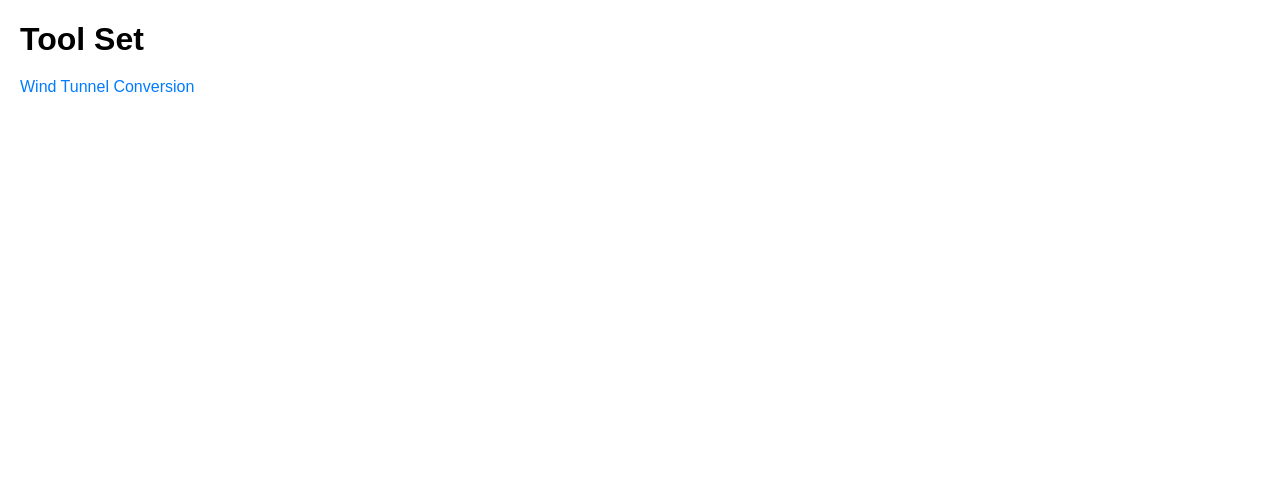
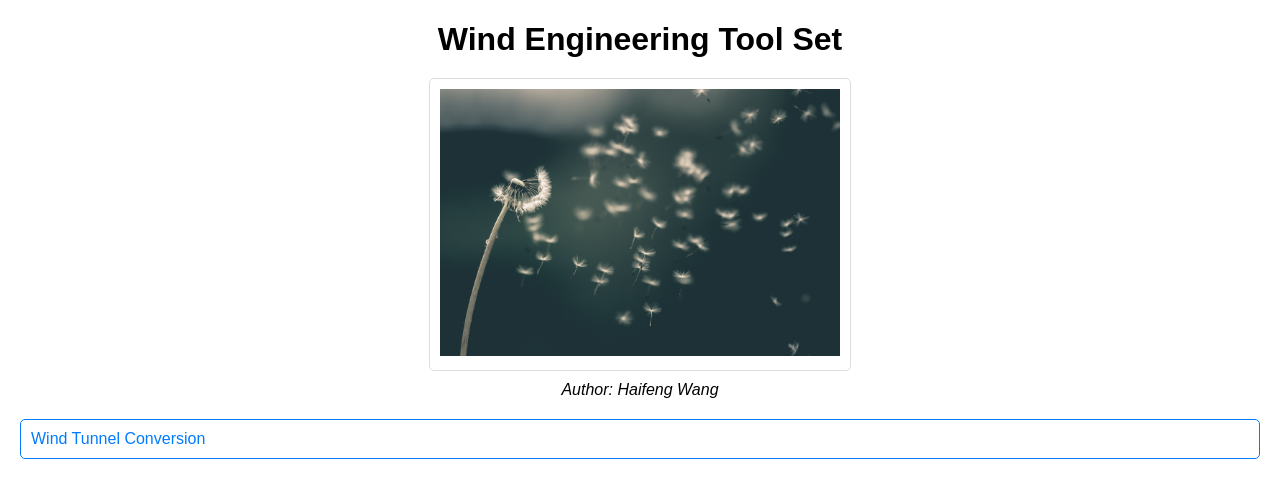
Before and after one commit to HaifengWangResearchGroup/toolbox_wind_engineering, a plain HTML site: page src/index.html in a window 1280 px wide. Drawn offline with Linux system fonts and the light colour scheme.

Commit message:
update home page

```diff
--- a/src/index.html
+++ b/src/index.html
@@ -3,36 +3,23 @@
 <head>
   <meta charset="UTF-8">
   <meta name="author" content="Haifeng Wang">
-  <title>Wind engineering tool set</title>
-  <style>
-    body {
-      font-family: Arial, sans-serif;
-      margin: 20px;
-    }
-
-    h1 {
-      margin-bottom: 20px;
-    }
-
-    ul {
-      list-style-type: none;
-      padding: 0;
-    }
-
-    li {
-      margin-bottom: 10px;
-    }
-
-    a {
-      text-decoration: none;
-      color: #007bff;
-    }
-  </style>
+  <title>Wind Engineering Tool Set</title>
+  <link rel="stylesheet" type="text/css" href="styles.css">
 </head>
 <body>
-  <h1>Tool Set</h1>
+  <h1>Wind Engineering Tool Set</h1>
+
+  <div class="figure-container">
+    <div class="figure">
+      <img src="./static/dandelions_fly_in_wind.jpg" alt="Fancy Figure" width="100%">
+    </div>
+    <div class="author">Author: Haifeng Wang</div>
+  </div>
+
   <ul>
     <li><a href="./apps/wind_tunnel_scaling/wind_tunnel_scaling.html">Wind Tunnel Conversion</a></li>
   </ul>
+
+  <script src="script.js"></script>
 </body>
 </html>
--- /dev/null
+++ b/src/styles.css
@@ -0,0 +1,57 @@
+body {
+    font-family: Arial, sans-serif;
+    margin: 20px;
+  }
+
+  h1 {
+    margin-bottom: 20px;
+    text-align: center;
+  }
+
+  .figure-container {
+    text-align: center;
+    margin-bottom: 20px;
+  }
+
+  .figure {
+    max-width: 400px;
+    margin: 0 auto;
+    border: 1px solid #ddd;
+    border-radius: 5px;
+    padding: 10px;
+    transition: transform 0.3s;
+  }
+
+  .figure:hover {
+    transform: scale(1.1);
+  }
+
+  .author {
+    text-align: center;
+    margin-top: 10px;
+    font-style: italic;
+  }
+
+  ul {
+    list-style-type: none;
+    padding: 0;
+  }
+
+  li {
+    margin-bottom: 10px;
+  }
+
+  a {
+    display: block;
+    text-decoration: none;
+    color: #007bff;
+    padding: 10px;
+    border: 1px solid #007bff;
+    border-radius: 5px;
+    transition: background-color 0.3s;
+  }
+
+  a:hover {
+    background-color: #007bff;
+    color: #fff;
+  }
```
Also changed, not shown: src/static/dandelions_fly_in_wind.jpg (added).
